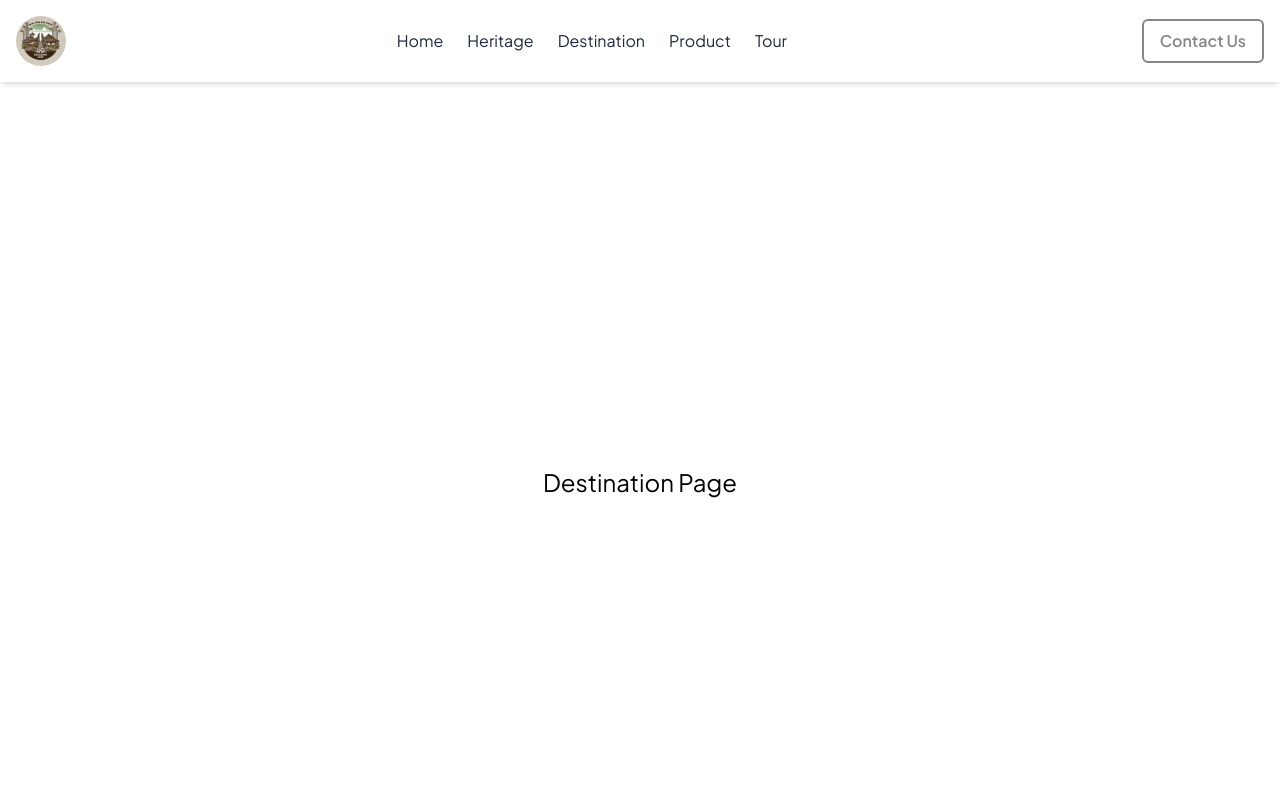
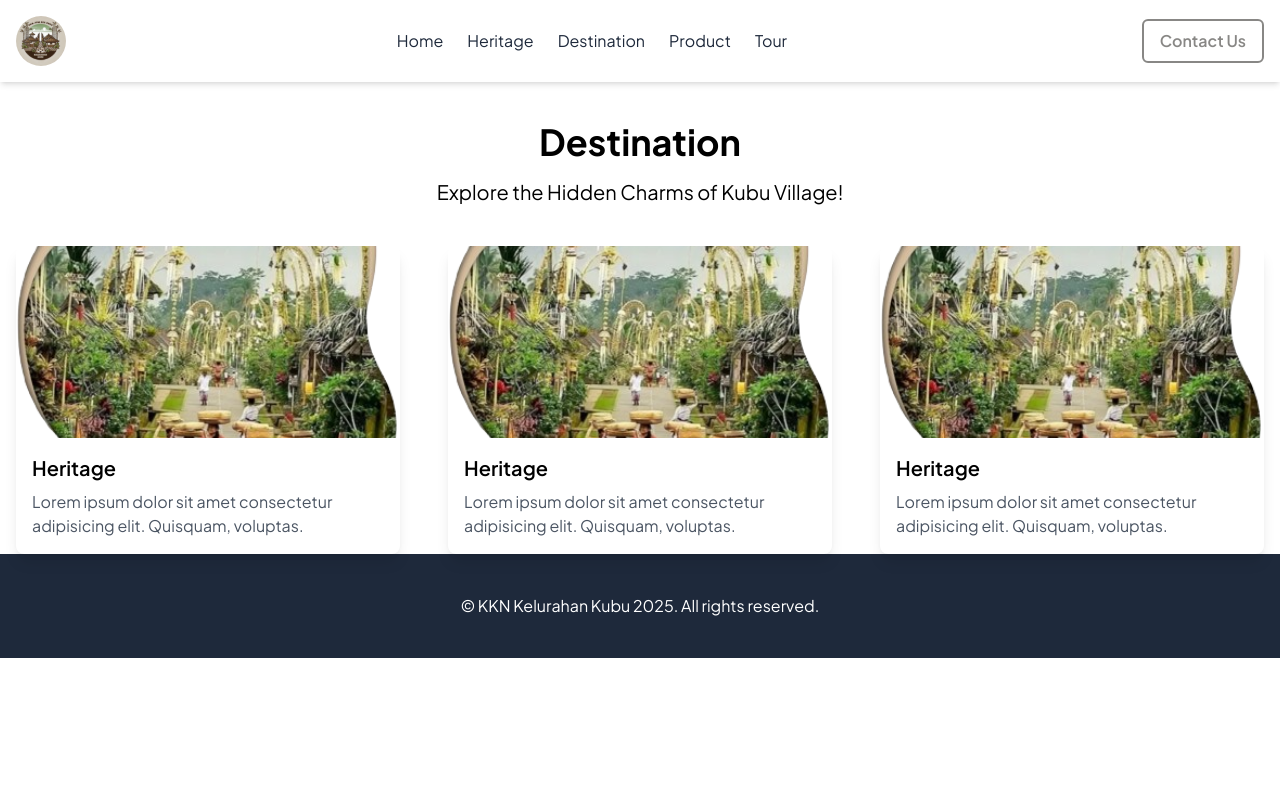
Before and after one commit to odeardika/kubu-village-website, a Next.js app: page /destination in a window 1280 px wide. Shown: the top 800 px of the page. Built offline with nearby package versions, Linux system fonts and the light colour scheme.

Commit message:
feat: update other route page

```diff
--- a/app/destination/page.tsx
+++ b/app/destination/page.tsx
@@ -1,9 +1,21 @@
 import React from 'react'
+import Card from '@/components/Card/Card'
 
 function DestinationPage() {
   return (
-    <main className='flex justify-center items-center p-10 h-screen '>
-      <h1 className='text-2xl'>Destination Page</h1>
+    <main className='flex flex-col justify-center items-center'>
+
+        <div className='my-10 gap-4 flex flex-col justify-center items-center'>
+          <h1 className='text-4xl font-bold'>Destination</h1>
+          <h2 className='text-xl'>Explore the Hidden Charms of Kubu Village!</h2>
+        </div>
+
+        <div className='list-heritage grid grid-cols-3 gap-12'>
+          <Card imageUrl="/image/description.png" title="Heritage" description="Lorem ipsum dolor sit amet consectetur adipisicing elit. Quisquam, voluptas."/>
+          <Card imageUrl="/image/description.png" title="Heritage" description="Lorem ipsum dolor sit amet consectetur adipisicing elit. Quisquam, voluptas."/>
+          <Card imageUrl="/image/description.png" title="Heritage" description="Lorem ipsum dolor sit amet consectetur adipisicing elit. Quisquam, voluptas."/>
+
+        </div>
     </main>
   )
 }
--- a/app/heritage/page.tsx
+++ b/app/heritage/page.tsx
@@ -1,10 +1,22 @@
 import React from 'react'
+import Card from '@/components/Card/Card'
 
 function Heritage() {
   return (
-    <main className='flex justify-center items-center p-10 h-screen '>
-        <h1 className='text-2xl'>Heritage Page</h1>
-      </main>
+    <main className='flex flex-col justify-center items-center'>
+
+        <div className='my-10 gap-4 flex flex-col justify-center items-center'>
+          <h1 className='text-4xl font-bold'>Heritage</h1>
+          <h2 className='text-xl'>Discover the Timeless Charm of Kubu Village!</h2>
+        </div>
+
+        <div className='list-heritage grid grid-cols-3 gap-12'>
+          <Card imageUrl="/image/description.png" title="Heritage" description="Lorem ipsum dolor sit amet consectetur adipisicing elit. Quisquam, voluptas."/>
+          <Card imageUrl="/image/description.png" title="Heritage" description="Lorem ipsum dolor sit amet consectetur adipisicing elit. Quisquam, voluptas."/>
+          <Card imageUrl="/image/description.png" title="Heritage" description="Lorem ipsum dolor sit amet consectetur adipisicing elit. Quisquam, voluptas."/>
+
+        </div>
+    </main>
   )
 }
 
--- a/app/layout.tsx
+++ b/app/layout.tsx
@@ -11,7 +11,7 @@ const plusJakartaSans = Plus_Jakarta_Sans({
 
 
 export const metadata: Metadata = {
-  title: "Home | Kubu Village",
+  title: "Home | Discover Kubu",
   description: "Generated by create next app",
 };
 
--- a/app/product/page.tsx
+++ b/app/product/page.tsx
@@ -1,10 +1,22 @@
 import React from 'react'
+import Card from '@/components/Card/Card'
 
 function ProductPage() {
   return (
-    <main className='flex justify-center items-center p-10 h-screen '>
-        <h1 className='text-2xl'>Product Page</h1>
-      </main>
+    <main className='flex flex-col justify-center items-center'>
+
+        <div className='my-10 gap-4 flex flex-col justify-center items-center'>
+          <h1 className='text-4xl font-bold'>Product</h1>
+          <h2 className='text-xl'>Crafted with Heart, Inspired by Kubu's Tradition!</h2>
+        </div>
+
+        <div className='list-heritage grid grid-cols-3 gap-12'>
+          <Card imageUrl="/image/description.png" title="Heritage" description="Lorem ipsum dolor sit amet consectetur adipisicing elit. Quisquam, voluptas."/>
+          <Card imageUrl="/image/description.png" title="Heritage" description="Lorem ipsum dolor sit amet consectetur adipisicing elit. Quisquam, voluptas."/>
+          <Card imageUrl="/image/description.png" title="Heritage" description="Lorem ipsum dolor sit amet consectetur adipisicing elit. Quisquam, voluptas."/>
+
+        </div>
+    </main>
   )
 }
 
--- a/app/tour/page.tsx
+++ b/app/tour/page.tsx
@@ -1,9 +1,21 @@
 import React from 'react'
+import Card from '@/components/Card/Card'
 
 function TourPage() {
   return (
-    <main className='flex justify-center items-center p-10 h-screen '>
-        <h1 className='text-2xl'>Tour Page</h1>
+    <main className='flex flex-col justify-center items-center'>
+
+        <div className='my-10 gap-4 flex flex-col justify-center items-center'>
+          <h1 className='text-4xl font-bold'>Tour</h1>
+          <h2 className='text-xl'>Journey Through the Wonders of Kubu!</h2>
+        </div>
+
+        <div className='list-heritage grid grid-cols-3 gap-12'>
+          <Card imageUrl="/image/description.png" title="Heritage" description="Lorem ipsum dolor sit amet consectetur adipisicing elit. Quisquam, voluptas."/>
+          <Card imageUrl="/image/description.png" title="Heritage" description="Lorem ipsum dolor sit amet consectetur adipisicing elit. Quisquam, voluptas."/>
+          <Card imageUrl="/image/description.png" title="Heritage" description="Lorem ipsum dolor sit amet consectetur adipisicing elit. Quisquam, voluptas."/>
+
+        </div>
     </main>
   )
 }
--- a/components/Button/ContactUsButton.tsx
+++ b/components/Button/ContactUsButton.tsx
@@ -1,9 +1,14 @@
+'use client'
 import React from "react";
 
 function ContactUsButton({ href }: { href: string }) {
   return (
     <button className="hidden md:block border-2 px-4 py-2 border-primary-800 text-primary-800 rounded-md font-semibold">
-      <a href={href}>Contact Us</a>
+      <a
+      href={href}
+      target="_blank"
+      rel="noopener noreferrer"
+      >Contact Us</a>
     </button>
   );
 }
--- /dev/null
+++ b/components/Card/Card.tsx
@@ -0,0 +1,22 @@
+import Image from 'next/image';
+import { CardProps } from '@/types/Card';
+
+const Card: React.FC<CardProps> = ({ imageUrl, title, description }) => {
+  return (
+    <div className="max-w-sm bg-white rounded-lg shadow-lg overflow-hidden hover:shadow-2xl transition-shadow duration-300">
+      <Image
+        src={imageUrl}
+        alt={title}
+        width={400}
+        height={250}
+        className="w-full h-48 object-cover"
+      />
+      <div className="p-4">
+        <h3 className="text-xl font-semibold mb-2">{title}</h3>
+        <p className="text-gray-600">{description}</p>
+      </div>
+    </div>
+  );
+};
+
+export default Card;
--- a/components/Header/Header.tsx
+++ b/components/Header/Header.tsx
@@ -39,7 +39,7 @@ function Header() {
           {/* Menu Bar */}
           <SidebarMenu isOpen={isSideBarOpen} menuList={menuList}/>
 
-          <ContactUsButton href={"#"}/>
+          <ContactUsButton href={"https://wa.me/6281246899139?text=Halo%20saya%20ingin%20bertanya"}/>
 
         </div>
 
--- /dev/null
+++ b/types/Card.ts
@@ -0,0 +1,5 @@
+export interface CardProps {
+  imageUrl: string;
+  title: string;
+  description: string;
+}
```
